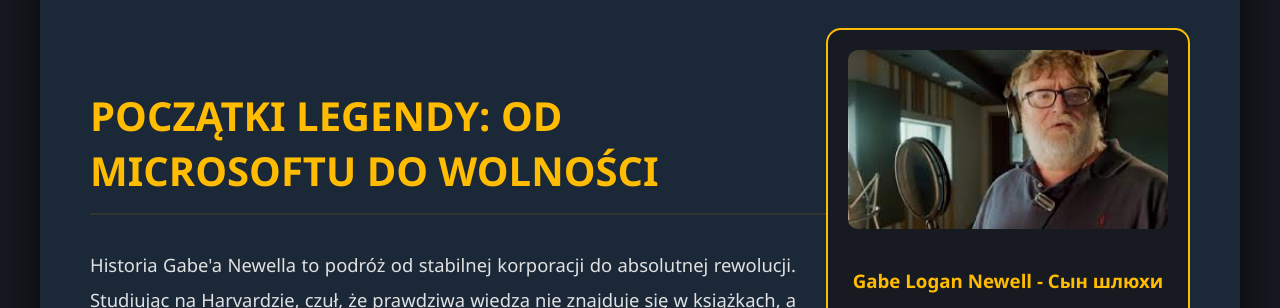
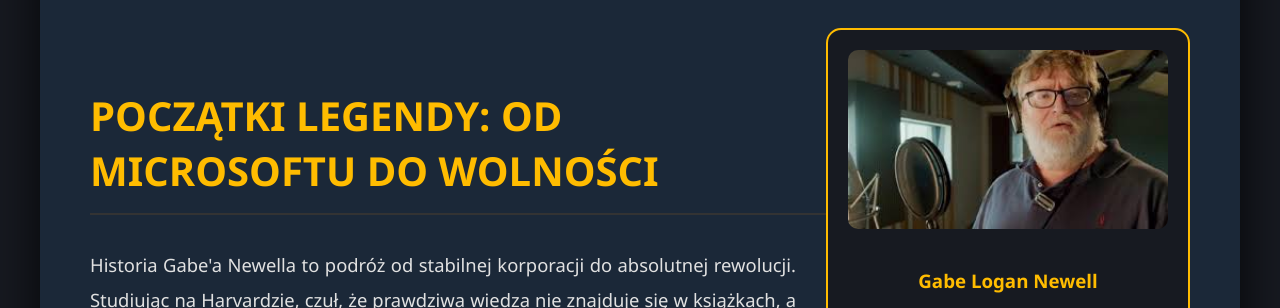
Before and after one commit to Chebupela777/gaben, a plain HTML site: page index.html in a window 1280 px wide. Shown: the part 420-728 px from the top of the page. Drawn offline with Linux system fonts and the light colour scheme.

```diff
--- a/index.html
+++ b/index.html
@@ -60,7 +60,7 @@
     <div class="content">
         <div class="infobox">
             <img src="gaben.jpg" alt="Gabe Newell">
-            <h3 style="text-align:center; color:var(--gold);">Gabe Logan Newell - Сын шлюхи</h3>
+            <h3 style="text-align:center; color:var(--gold);">Gabe Logan Newell </h3>
             <table>
                 <tr><td><b>Data urodzenia:</b></td><td>3 listopada 1962</td></tr>
                 <tr><td><b>Majątek:</b></td><td>Ok. 4 miliardy USD</td></tr>
```
